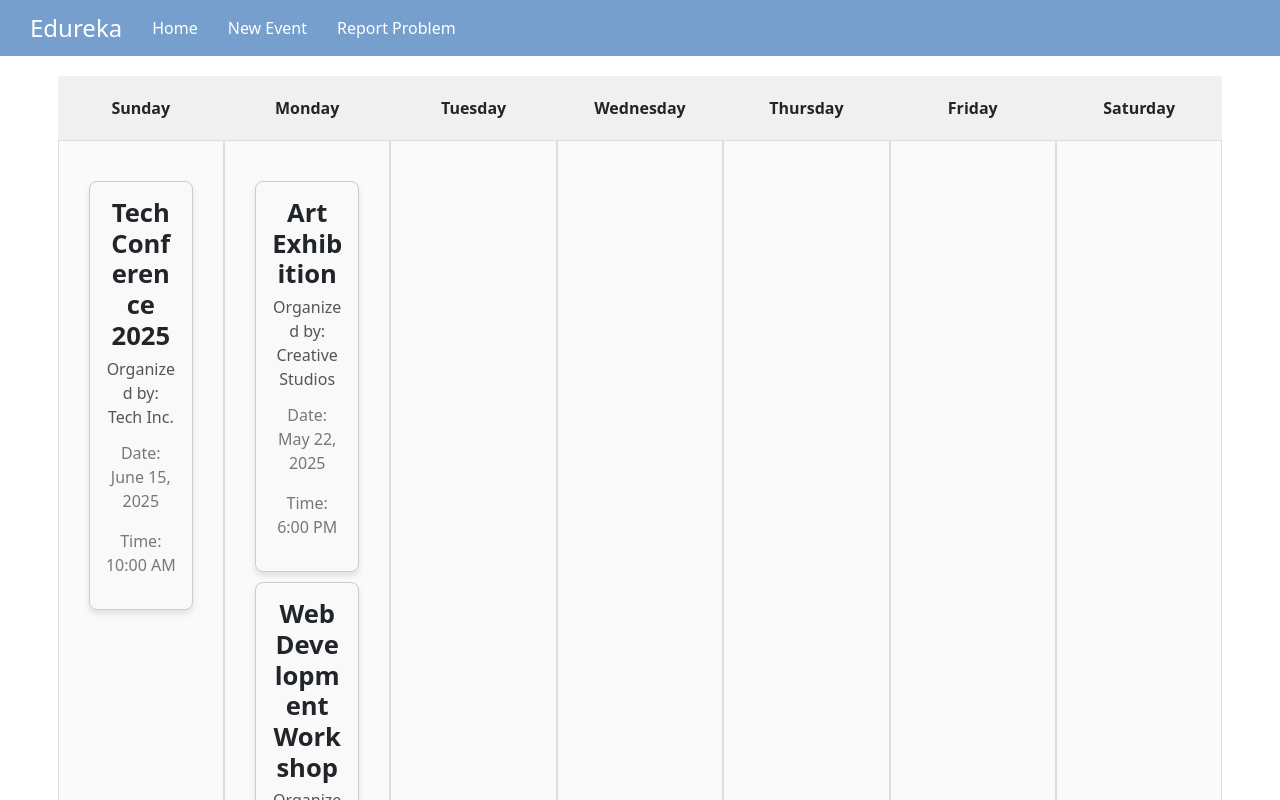
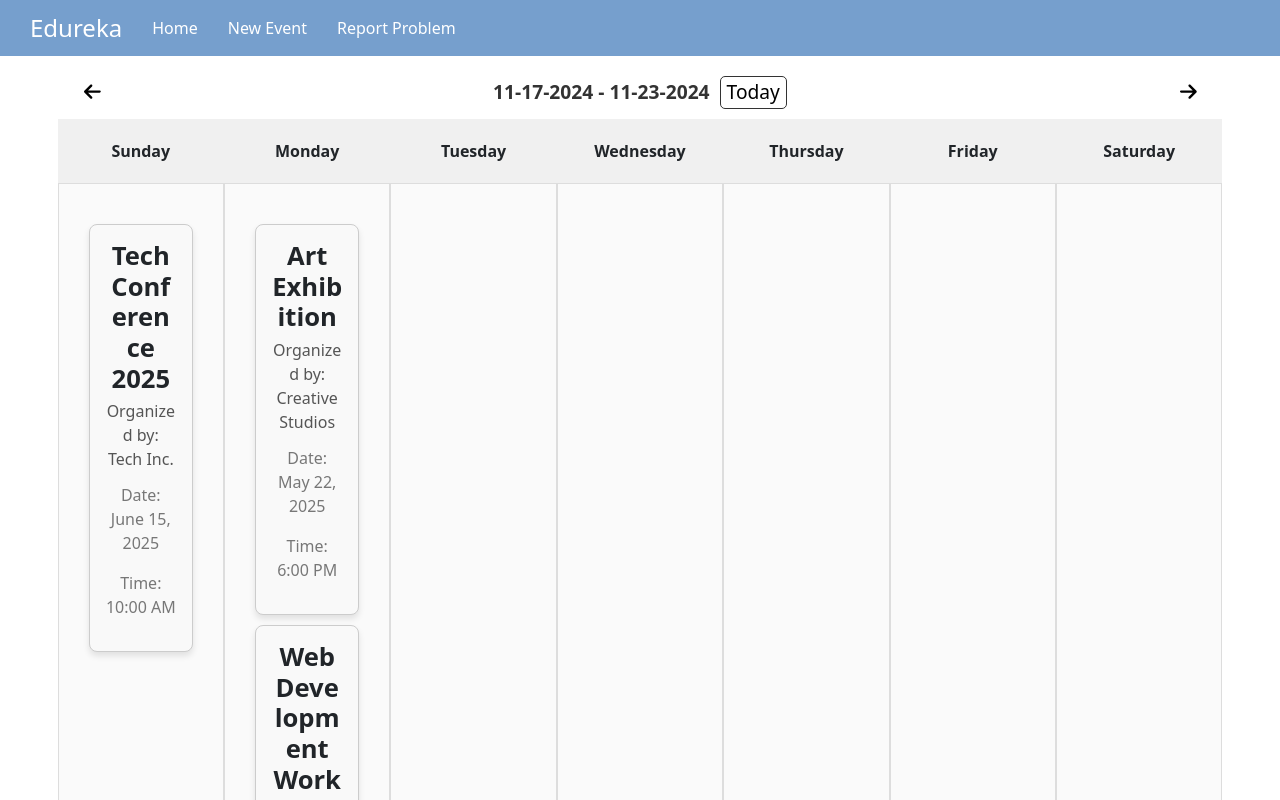
Before and after one commit to EdurekaRPI/front-end, a Next.js app: page /pages/home in a window 1280 px wide. Shown: the top 800 px of the page. Built offline with nearby package versions, Linux system fonts and the light colour scheme.

Commit message:
Date Navigation
- Added left and right arrows to calendar to traverse back or forward one week
- Created "Today" button to navigate back to today, along with displaying sunday to saturday dates
- Installed fontawesome

```diff
--- a/package.json
+++ b/package.json
@@ -10,6 +10,9 @@
   },
   "dependencies": {
     "@emailjs/browser": "^4.4.1",
+    "@fortawesome/fontawesome-svg-core": "^6.7.2",
+    "@fortawesome/free-solid-svg-icons": "^6.7.2",
+    "@fortawesome/react-fontawesome": "^0.2.2",
     "@headlessui/react": "^2.2.0",
     "@heroicons/react": "^2.2.0",
     "@popperjs/core": "^2.11.8",
--- a/src/app/pages/home/page.tsx
+++ b/src/app/pages/home/page.tsx
@@ -3,6 +3,26 @@ import React, { useState } from "react";
 import Navbar from "../../components/navbar";
 import styles from "../../styles/home.module.css";
 import Event from "../../components/event";
+import { FontAwesomeIcon } from "@fortawesome/react-fontawesome";
+import { faArrowRight } from "@fortawesome/free-solid-svg-icons";
+import { faArrowLeft } from "@fortawesome/free-solid-svg-icons";
+
+// Helper function to get the start of the week (Sunday) from a given date
+const getStartOfWeek = (date: Date): Date => {
+  const day = date.getDay();
+  const diff = date.getDate() - day; // Get the difference from Sunday
+  const sunday = new Date(date.setDate(diff));
+  sunday.setHours(0, 0, 0, 0); // Set the time to midnight
+  return sunday;
+};
+
+// Helper function to format a date to YYYY-MM-DD format
+const formatDate = (date: Date): string => {
+  const year = date.getFullYear();
+  const month = `0${date.getMonth() + 1}`.slice(-2); // Adding leading zero if necessary
+  const day = `0${date.getDate()}`.slice(-2);
+  return `${month}-${day}-${year}`;
+};
 
 type DaysOfWeek =
   | "Sunday"
@@ -14,6 +34,9 @@ type DaysOfWeek =
   | "Saturday";
 
 export default function Home() {
+  const [currentDate, setCurrentDate] = useState<Date>(new Date());
+  const startOfWeek = getStartOfWeek(currentDate);
+
   const daysOfWeek: DaysOfWeek[] = [
     "Sunday",
     "Monday",
@@ -54,16 +77,55 @@ export default function Home() {
     Saturday: [],
   };
 
+  // Function to handle week change (next or previous)
+  const changeWeek = (direction: number) => {
+    const newDate = new Date(startOfWeek);
+    newDate.setDate(startOfWeek.getDate() + direction * 7); // Move the date forward or backward by 1 week
+    setCurrentDate(newDate);
+  };
+
+  // Calculate the current week's start and end dates
+  const startOfCurrentWeek = getStartOfWeek(currentDate);
+  const endOfCurrentWeek = new Date(startOfCurrentWeek);
+  endOfCurrentWeek.setDate(startOfCurrentWeek.getDate() + 6); // End is 6 days after the start of the week
+
+  const setToday = () => {
+    setCurrentDate(new Date());
+  }
+
   return (
     <>
       <Navbar />
       <div className={styles.calendarContainer}>
         <div className={styles.calendar}>
+          {/* Header with the current week and navigation arrows */}
+          <div className={styles.weekHeader}>
+            <button
+              className={styles.arrowButton}
+              onClick={() => changeWeek(-1)}
+            >
+              <FontAwesomeIcon icon={faArrowLeft} />
+            </button>
+            <div className={styles.currentWeek}>
+              {formatDate(startOfCurrentWeek)} - {formatDate(endOfCurrentWeek)}
+              <button
+                className={styles.todayButton}
+                onClick={() => setToday()}
+              >
+                Today
+              </button>
+            </div>
+            <button
+              className={styles.arrowButton}
+              onClick={() => changeWeek(1)}
+            >
+              <FontAwesomeIcon icon={faArrowRight} />
+            </button>
+          </div>
+
           <div className={styles.header}>
             {daysOfWeek.map((day, index) => (
-              <div key={index} >
-                {day}
-              </div>
+              <div key={index}>{day}</div>
             ))}
           </div>
           <div className={styles.body}>
--- a/src/app/styles/home.module.css
+++ b/src/app/styles/home.module.css
@@ -42,3 +42,36 @@
 .cell:hover {
   background-color: #e0e0e0;
 }
+
+.weekHeader {
+  display: flex;
+  justify-content: space-between;
+  align-items: center;
+  margin-bottom: 10px;
+  padding: 0 20px;
+}
+
+.arrowButton {
+  font-size: 1.2rem;
+  background: none;
+  border: none;
+  cursor: pointer;
+  font-weight: bold;
+}
+
+.arrowButton:hover {
+  text-decoration: underline;
+}
+
+.currentWeek {
+  font-size: 1.2rem;
+  font-weight: bold;
+  color: #333;
+}
+
+.todayButton{
+  background-color: transparent;
+  border: 1px solid #333;
+  border-radius: 5px;
+  margin-left: 10px;
+}
```
Also changed, not shown: 1 other file (tests, documents, lock files or other folders).
